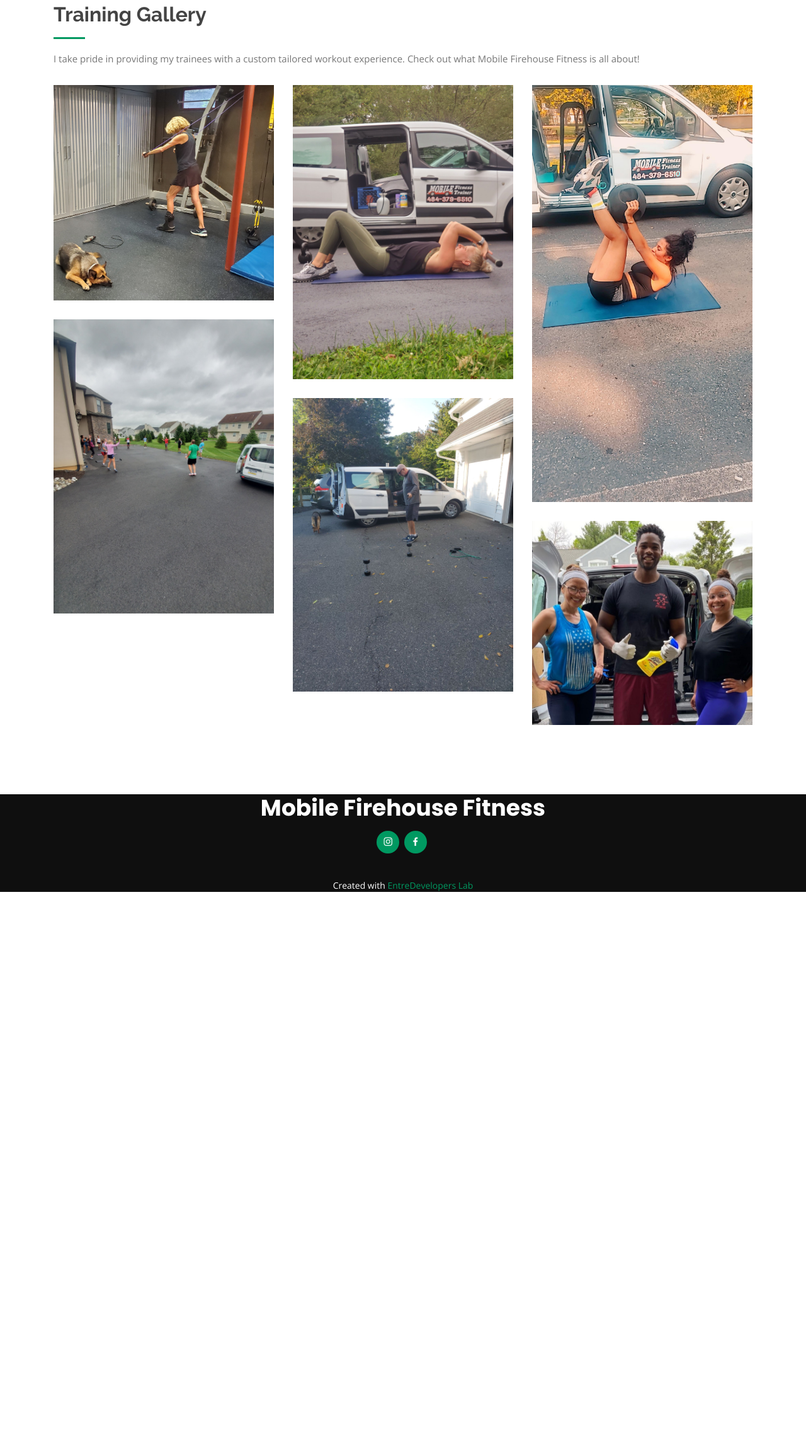
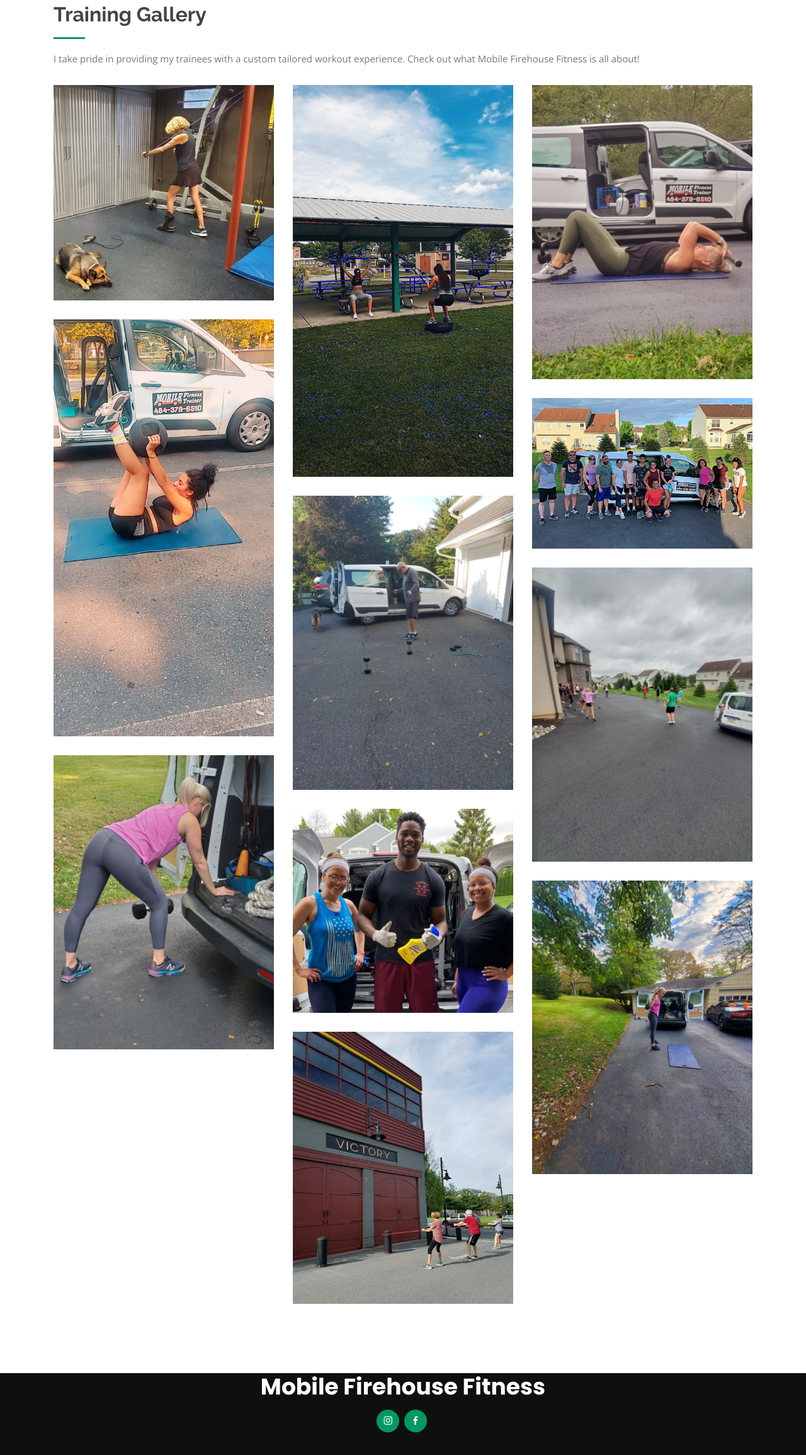
Before and after one commit to naveenailawadi/MobileFirehouseFitness, a Flask app: page /gallery in a window 1280 px wide. Shown: the part 76-2386 px from the top of the page at 63% size. Before the commit the page ends 1492 px from the top, so only its background shows below. Run offline with Flask 2, Linux system fonts and the light colour scheme; some libraries are stand-ins or nearby versions.

Commit message:
removed gallery highlight tags and made iterable

```diff
--- a/website/routes.py
+++ b/website/routes.py
@@ -1,5 +1,6 @@
 from website import app
 from flask import render_template
+import os
 
 
 # make a home page
@@ -18,4 +19,15 @@ def covid():
 # add a gallery page
 @app.route('/gallery')
 def gallery():
-    return render_template('gallery.html', title='Gallery')
+    # get the gallery folder
+    gallery_folder = f"{app.static_folder}/assets/img/gallery"
+
+    # get all the files here
+    files = os.listdir(gallery_folder)
+
+    photos = [
+        f"assets/img/gallery/{file}" for file in files if '.jpg' in file]
+
+    photos.sort()
+
+    return render_template('gallery.html', title='Gallery', photos=photos)
--- a/website/static/assets/css/style.css
+++ b/website/static/assets/css/style.css
@@ -917,7 +917,7 @@ section {
   margin-right: 0;
 }
 
-.portfolio .portfolio-item {
+.portfolio-item {
   margin-bottom: 30px;
   overflow: hidden;
 }
--- a/website/static/assets/js/main.js
+++ b/website/static/assets/js/main.js
@@ -143,6 +143,7 @@
     time: 1000
   });
 
+
   // Porfolio isotope and filter
   $(window).on('load', function() {
     var portfolioIsotope = $('.portfolio-container').isotope({
--- a/website/templates/gallery.html
+++ b/website/templates/gallery.html
@@ -1,7 +1,7 @@
 {% extends "layout.html" %}
 
 {% block content %}
-<section id="portfolio" class="portfolio">
+<section id="portfolio">
   <div class="container">
 
     <div class="section-title">
@@ -13,54 +13,11 @@
     </div>
 
     <div class="row portfolio-container">
-
-      <div class="col-lg-4 col-md-6 portfolio-item filter-app">
-        <img src="{{url_for('static', filename='assets/img/gallery/bands.jpg')}}" class="img-fluid" alt="">
-        <div class="portfolio-info">
-          <h4>App 1</h4>
-          <p>App</p>
+      {% for photo in photos %}
+        <div class="col-lg-4 col-md-6 portfolio-item filter-app">
+          <img src="{{url_for('static', filename=photo)}}" class="img-fluid" alt="">
         </div>
-      </div>
-
-      <div class="col-lg-4 col-md-6 portfolio-item filter-web">
-        <img src="{{url_for('static', filename='assets/img/gallery/barTricep.jpg')}}" class="img-fluid" alt="">
-        <div class="portfolio-info">
-          <h4>Web 3</h4>
-          <p>Web</p>
-        </div>
-      </div>
-
-      <div class="col-lg-4 col-md-6 portfolio-item filter-app">
-        <img src="{{url_for('static', filename='assets/img/gallery/crunch.jpg')}}" class="img-fluid" alt="">
-        <div class="portfolio-info">
-          <h4>App 2</h4>
-          <p>App</p>
-        </div>
-      </div>
-
-      <div class="col-lg-4 col-md-6 portfolio-item filter-card">
-        <img src="{{url_for('static', filename='assets/img/gallery/jumpingJacks.jpg')}}" class="img-fluid" alt="">
-        <div class="portfolio-info">
-          <h4>Card 2</h4>
-          <p>Card</p>
-        </div>
-      </div>
-
-      <div class="col-lg-4 col-md-6 portfolio-item filter-web">
-        <img src="{{url_for('static', filename='assets/img/gallery/jumpRope.jpg')}}" class="img-fluid" alt="">
-        <div class="portfolio-info">
-          <h4>Web 2</h4>
-          <p>Web</p>
-        </div>
-      </div>
-
-      <div class="col-lg-4 col-md-6 portfolio-item filter-app">
-        <img src="{{url_for('static', filename='assets/img/gallery/sanitize.jpg')}}" class="img-fluid" alt="">
-        <div class="portfolio-info">
-          <h4>App 3</h4>
-          <p>App</p>
-        </div>
-      </div>
+      {% endfor %}
 
     </div>
 
```
Also changed, not shown: website/static/assets/img/gallery/bands2.jpg (added), website/static/assets/img/gallery/group_van.jpg (added), website/static/assets/img/gallery/rows.jpg (added), website/static/assets/img/gallery/squats.jpg (added), website/static/assets/img/gallery/victory.jpg (added), 3 other files.
